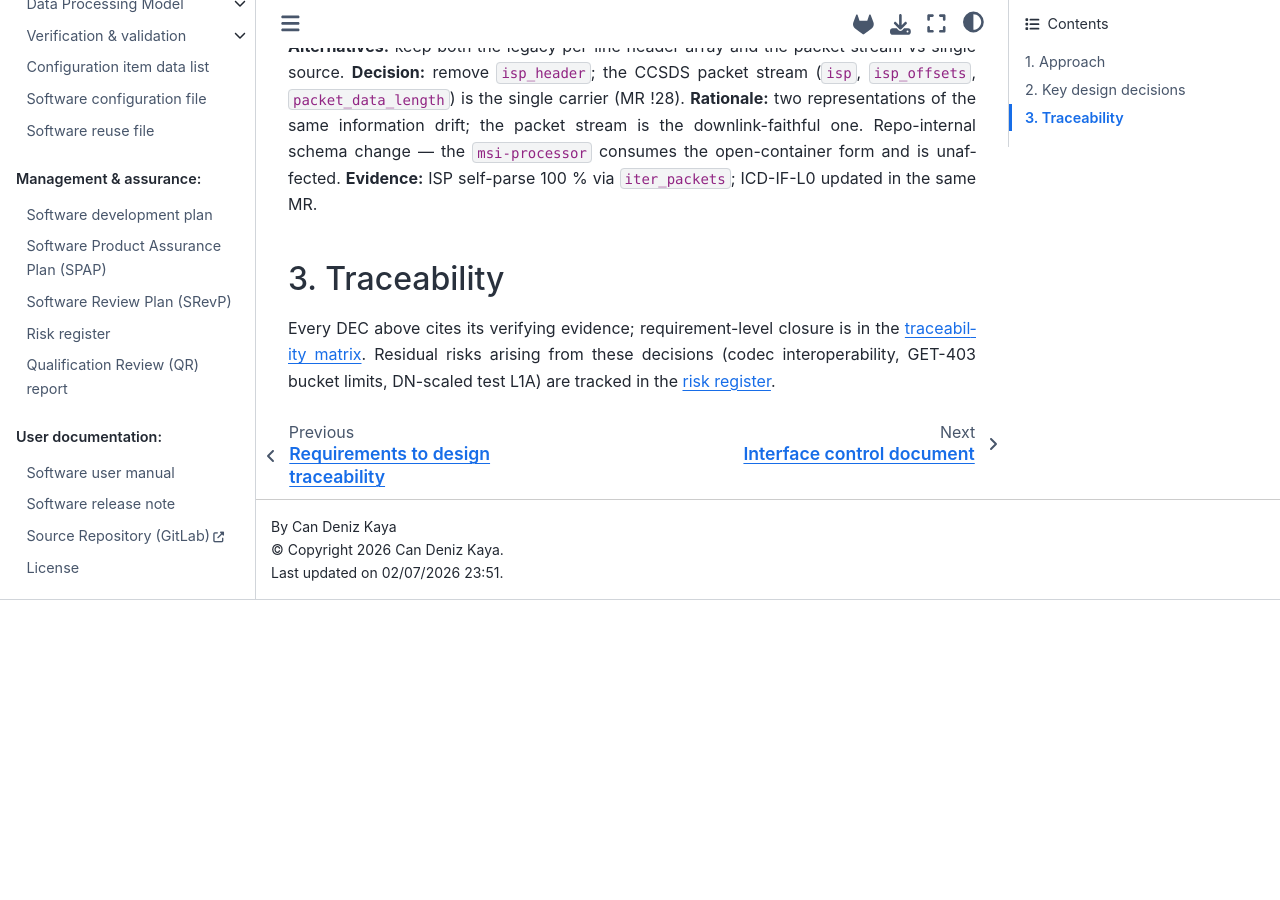
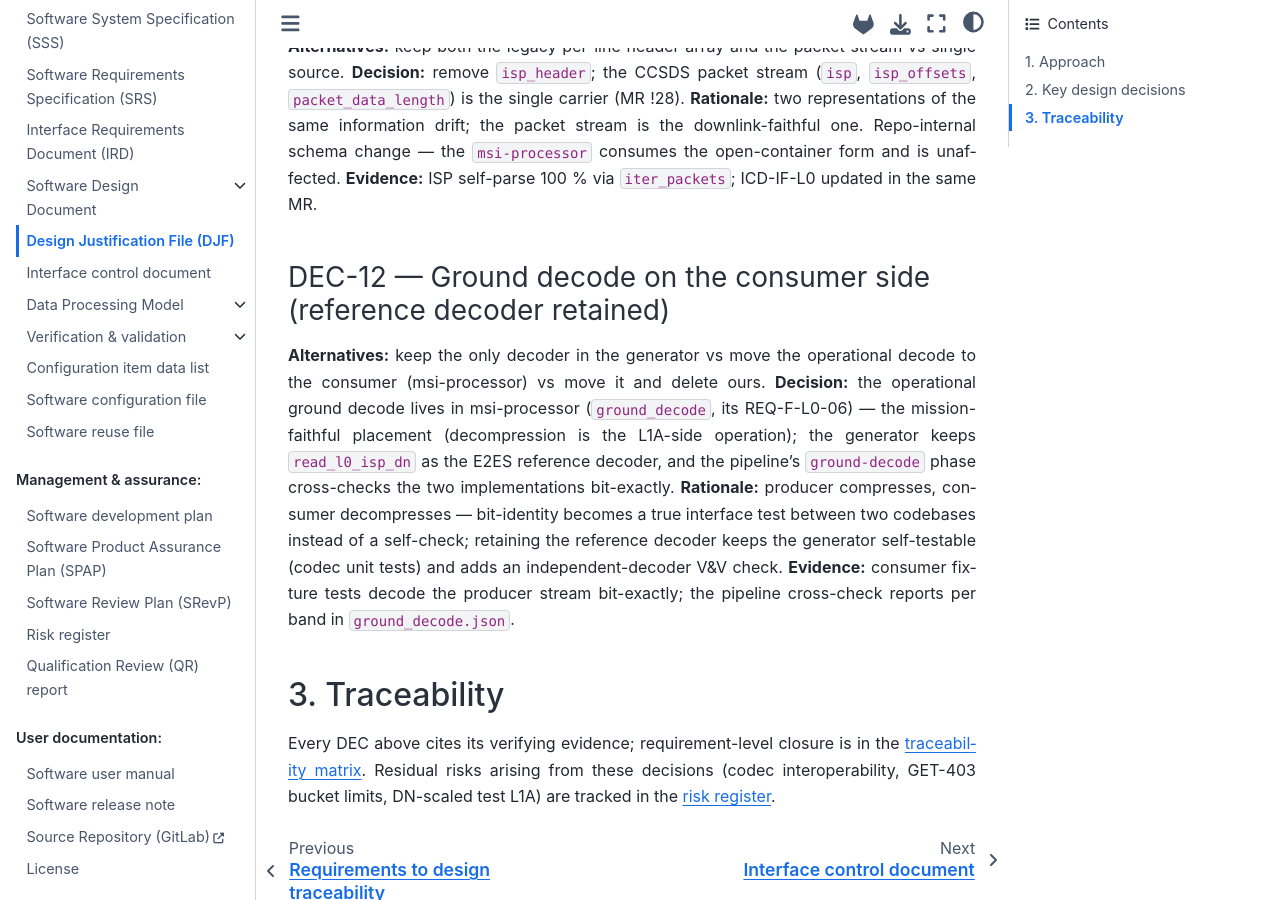
Before and after one commit to AstroCan17/s2-msi-raw-generator, a Sphinx documentation site: the page built from docs/djf.md, in a window 1280 px wide and 900 px high, scrolled down 3631 px. Built offline with Sphinx 7.4.7 and the Sphinx Book theme 1.1.4, drawn with Linux system fonts in a browser that asks for light colours; pages that are not in the unit, such as notebooks, are missing from menus; before the commit the page ends 4231 px from its top, so only the background shows below that.

Commit message:
feat: ground-decode phase delegates to the consumer decoder + bit-exact cross-check
The operational canonical-L0 decompression now runs in msi-processor
(ground_decode, its REQ-F-L0-06 — the mission-faithful L1A-side placement);
this repo's read_l0_isp_dn is retained as the E2ES reference decoder and
the phase cross-checks the two implementations bit-exactly when the
consumer is installed (DJF DEC-12; ICD operational-decoder note).
Reports gain decoder/decoder_cross_check fields.

```diff
--- a/docs/djf.md
+++ b/docs/djf.md
@@ -133,6 +133,19 @@ downlink-faithful one. Repo-internal schema change — the `msi-processor` consu
 form and is unaffected.
 **Evidence:** ISP self-parse 100 % via `iter_packets`; ICD-IF-L0 updated in the same MR.
 
+### DEC-12 — Ground decode on the consumer side (reference decoder retained)
+**Alternatives:** keep the only decoder in the generator vs move the operational decode to the
+consumer (msi-processor) vs move it and delete ours.
+**Decision:** the operational ground decode lives in msi-processor (`ground_decode`, its
+REQ-F-L0-06) — the mission-faithful placement (decompression is the L1A-side operation); the
+generator keeps `read_l0_isp_dn` as the E2ES reference decoder, and the pipeline's
+`ground-decode` phase cross-checks the two implementations bit-exactly.
+**Rationale:** producer compresses, consumer decompresses — bit-identity becomes a true
+interface test between two codebases instead of a self-check; retaining the reference decoder
+keeps the generator self-testable (codec unit tests) and adds an independent-decoder V&V check.
+**Evidence:** consumer fixture tests decode the producer stream bit-exactly; the pipeline
+cross-check reports per band in `ground_decode.json`.
+
 ## 3. Traceability
 
 Every DEC above cites its verifying evidence; requirement-level closure is in the
```
Also changed, not shown: CHANGELOG.md (+5 -0 lines), docs/icd.md (+7 -0 lines), 1 other file.
